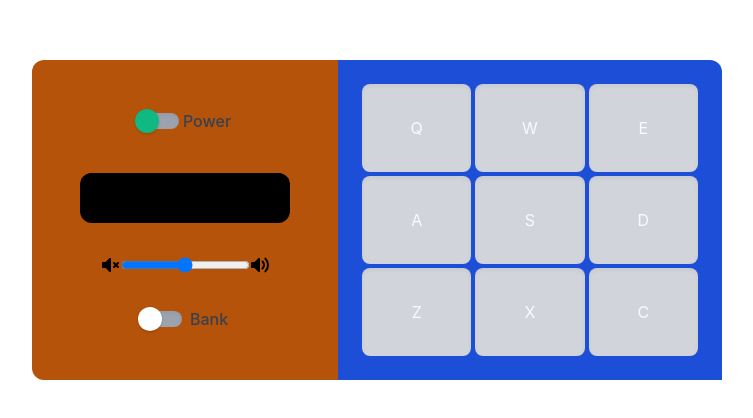
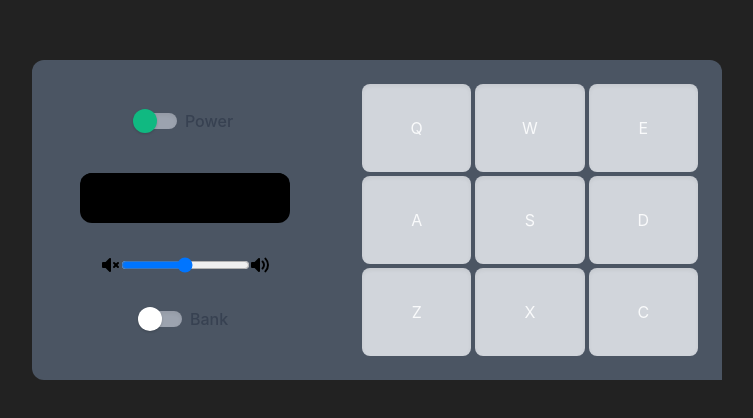
Before and after one commit to synerjay/drum-machine-react-app, a React (Create React App) app: page / in a window 1280 px wide. Shown: the part 180-598 px from the top of the page, without its empty margins (263-1016 px from the left). Built offline with nearby package versions, Linux system fonts and the light colour scheme.

Commit message:
Changed the color scheme

```diff
--- a/src/components/Pad.js
+++ b/src/components/Pad.js
@@ -7,7 +7,10 @@ import React, { useEffect, useRef } from 'react';
 // https://mattclaffey.medium.com/adding-react-refs-to-an-array-of-items-96e9a12ab40c
 function Pad({ audioFiles, handleClick, buttonRef, disabled }) {
   return (
-    <div className='DrumPad bg-blue-700 p-6 h-80 w-96 grid grid-cols-3 gap-1 rounded-b-xl md:rounded-b-none md:rounded-r-xl'>
+    <div
+      id='glow-blue'
+      className='DrumPad bg-gray-600 p-6 h-80 w-96 grid grid-cols-3 gap-1 rounded-b-xl md:rounded-b-none md:rounded-r-xl'
+    >
       {audioFiles.map((item) => (
         <button
           id={item.label}
--- a/src/components/PowerToggle.js
+++ b/src/components/PowerToggle.js
@@ -17,7 +17,7 @@ function PowerToggle({ powerSwitch }) {
           <div className='dotA absolute w-6 h-6 bg-green-500 rounded-full shadow -left-1 -top-1 transition'></div>
         </div>
         {/* <!-- label --> */}
-        <div className='ml-1 text-gray-700 font-medium'>Power</div>
+        <div className='ml-2 text-gray-700 font-medium'>Power</div>
       </label>
     </div>
   );
--- a/src/containers/DrumMachine.js
+++ b/src/containers/DrumMachine.js
@@ -79,8 +79,14 @@ function DrumMachine() {
   };
 
   return (
-    <div className='DrumMachine flex flex-col justify-center w-96 md:flex-row md:w-full md:items-center'>
-      <div className='Panel bg-yellow-700 flex flex-wrap rounded-t-xl md:rounded-t-none md:flex-col justify-center space-y-5 p-7 md:rounded-l-xl md:p-12 md:space-y-8 md:content-center md:h-80 md:max-w-md'>
+    <div
+      className='DrumMachine flex flex-col justify-center w-96 md:flex-row md:w-full md:items-center'
+      id='glow-blue'
+    >
+      <div
+        className='Panel bg-gray-600 flex flex-wrap rounded-t-xl md:rounded-t-none md:flex-col justify-center space-y-5 p-7 md:rounded-l-xl md:p-12 md:space-y-8 md:content-center md:h-80 md:max-w-md'
+        id='glow-blue'
+      >
         <PowerToggle powerSwitch={powerSwitch} />
         <Display display={display} />
         <Volume
--- a/src/index.css
+++ b/src/index.css
@@ -3,6 +3,7 @@
 @tailwind utilities;
 
 body {
+  background-color: #222;
   margin: 0;
   font-family: -apple-system, BlinkMacSystemFont, 'Segoe UI', 'Roboto', 'Oxygen',
     'Ubuntu', 'Cantarell', 'Fira Sans', 'Droid Sans', 'Helvetica Neue',
@@ -44,3 +45,40 @@ input:checked ~ .dotB {
   display: flex;
   width: 210px;
 }
+
+.demo-container {
+  display: flex;
+  justify-content: space-between;
+  width: 90%;
+  height: auto;
+  margin: 50px auto;
+}
+.demo-box {
+  width: 250px;
+  height: 250px;
+  display: inline-block;
+  border-radius: 12px;
+  margin: 20px;
+}
+
+/* Glow */
+.demo-box {
+  -webkit-animation: glow 1s ease-in-out infinite alternate;
+  -moz-animation: glow 1s ease-in-out infinite alternate;
+  animation: glow 4s ease-in-out infinite alternate;
+}
+
+/* Glow Colors */
+#glow-blue {
+  animation-name: glow-blue;
+}
+@-webkit-keyframes glow-blue {
+  from {
+    box-shadow: 0 0 2px #82d8f9, 0 0 10px #82d8f9, 0 0 20px #00a6fb,
+      0 0 30px #00a6fb;
+  }
+  to {
+    box-shadow: 0 0 10px #82d8f9, 0 0 20px #5ec9fe, 0 0 30px #5ec9fe,
+      0 0 40px #5ec9fe;
+  }
+}
```
